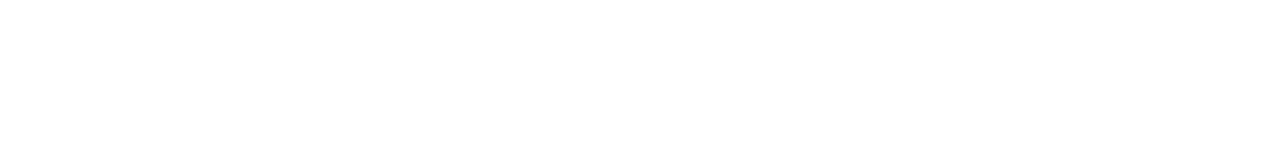
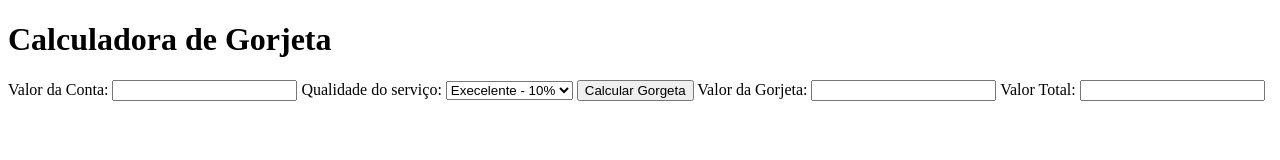
Before and after one commit to DorigonBruno/Calcular-Gorjeta, a plain HTML site: page index.html in a window 1280 px wide. Drawn offline with Linux system fonts and the light colour scheme.

Commit message:
add-estrutura

```diff
--- a/index.html
+++ b/index.html
@@ -7,6 +7,25 @@
   <title>Calcular Gorgeta</title>
 </head>
 <body>
+  <div class="container">
+    <form>
+      <h1>Calculadora de Gorjeta</h1>
+      <label for="">Valor da Conta: </label>
+      <input type="number" name="conta" id="conta">
+      <label for="">Qualidade do serviço: </label>
+      <select name="opcoes" id="opcoes">
+        <option value="exc">Execelente - 10%</option>
+        <option value="oti">Òtimo - 8%</option>
+        <option value="bom">Bom - 5%</option>
+        <option value="ruim">Ruim - 3%</option>
+      </select>
+      <button>Calcular Gorgeta</button>
+      <label for="valor-total">Valor da Gorjeta:</label>
+      <input type="text" name="valor-total" id="valor-total">
+      <label for="total">Valor Total:</label>
+      <input type="text" name="total" id="total">
+    </form>
+  </div>
   <script src="./script.js"></script>
 </body>
 </html>
```
